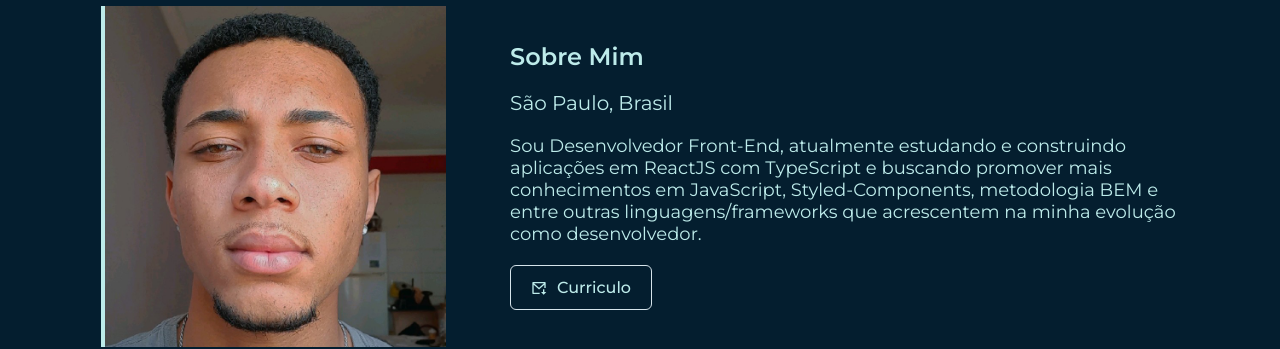
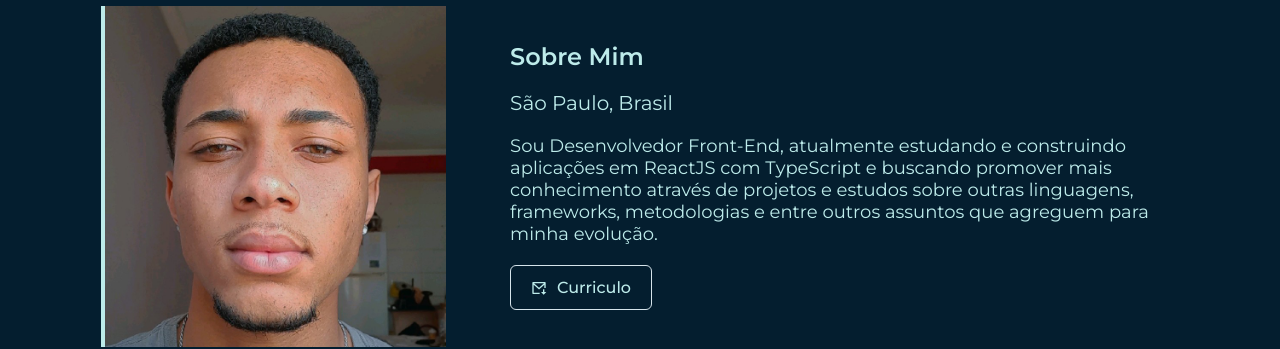
Before and after one commit to GabrielCostaLuiz/Portfolio, a React (Vite) app: page / in a window 1280 px wide. Shown: the part 780-1129 px from the top of the page. Built offline with nearby package versions, Linux system fonts and the light colour scheme; no server answers.

Commit message:
Mudança no texto do sobre mim

```diff
--- a/src/components/SobreMim/index.tsx
+++ b/src/components/SobreMim/index.tsx
@@ -17,9 +17,9 @@ export function SobreMim() {
         <p>
           Sou Desenvolvedor Front-End, atualmente estudando e construindo
           aplicações em ReactJS com TypeScript e buscando promover mais
-          conhecimentos em JavaScript, Styled-Components, metodologia BEM e
-          entre outras linguagens/frameworks que acrescentem na minha evolução
-          como desenvolvedor.
+          conhecimento através de projetos e estudos sobre outras linguagens,
+          frameworks, metodologias e entre outros assuntos que agreguem para
+          minha evolução.
         </p>
 
         <div className="social">
```
